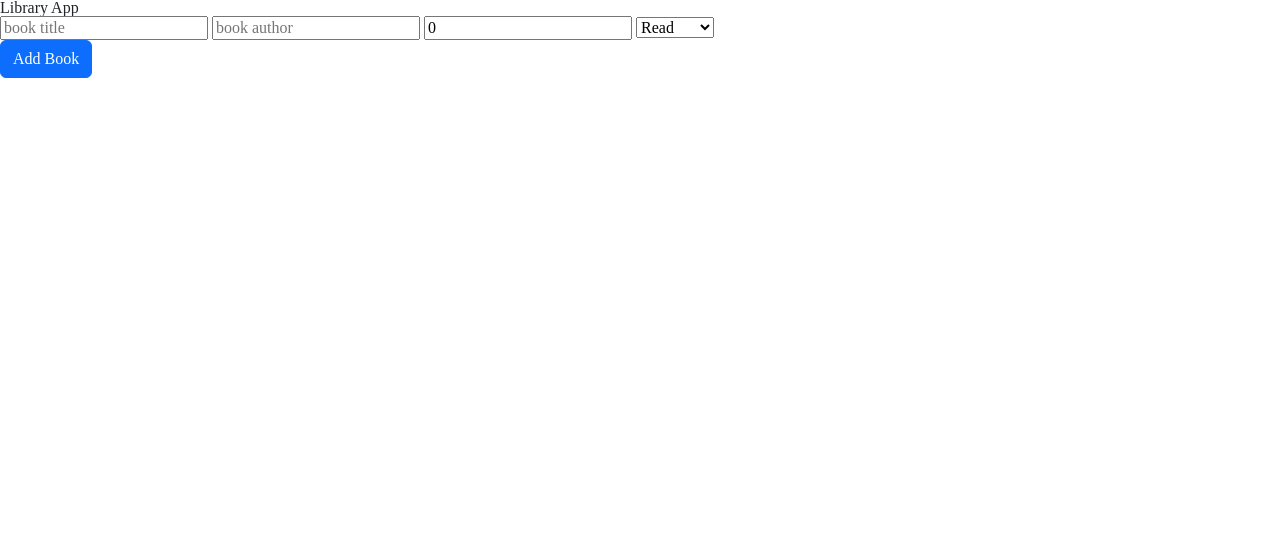
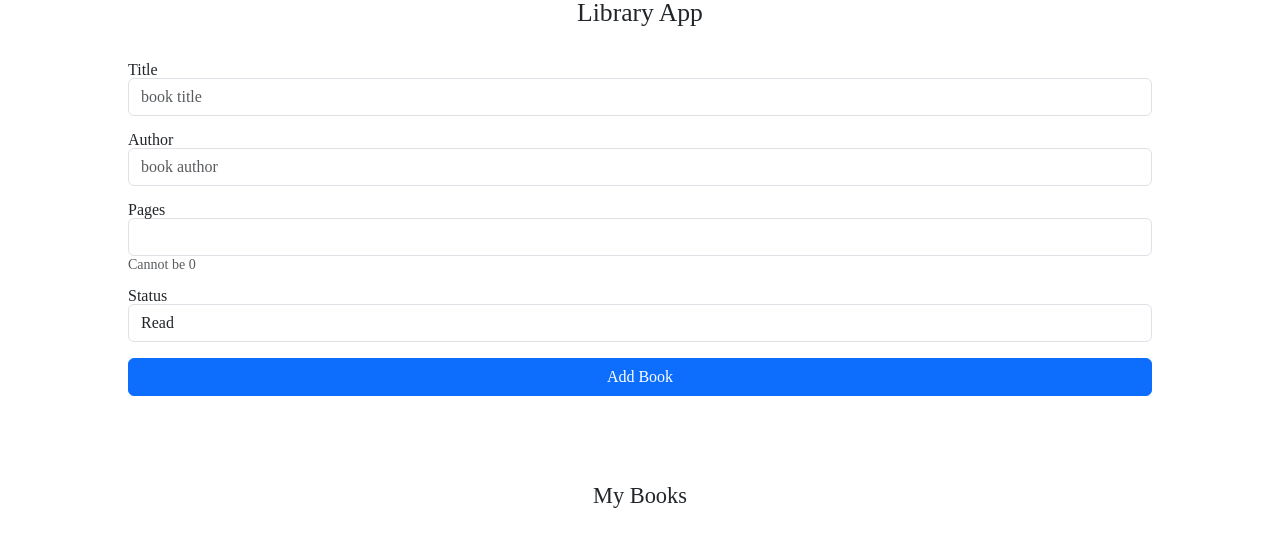
Before and after one commit to MajdQumseya/TOP-Library-JS, a plain HTML site: page index.html in a window 1280 px wide. Drawn offline with nearby package versions, Linux system fonts and the light colour scheme.

Commit message:
finished basic styling

```diff
--- a/index.html
+++ b/index.html
@@ -14,19 +14,46 @@
     <link rel="stylesheet" href="style.css" />
   </head>
   <body>
-    <h1>Library App</h1>
-    <form id="bookForm">
-      <input type="text" name="title" id="title" placeholder="book title" />
-      <input type="text" name="author" id="author" placeholder="book author" />
-      <input type="number" name="pages" id="pages" value=0 />
-      <select name="status" id="status">
-        <option value="Read">Read</option>
-        <option value="Not Read">Not read</option>
-      </select>
+    <h1 class="heading-text text-center">Library App</h1>
+
+    <form id="book-form">
+      <div class="form-group">
+        <label for="title">Title</label>
+        <input class="form-control" type="text" name="title" id="title" placeholder="book title" />
+      </div>
+
+      <div class="form-group">
+        <label for="author">Author</label>
+        <input
+        class="form-control"
+          type="text"
+          name="author"
+          id="author"
+          placeholder="book author"
+        />
+      </div>
+
+      <div class="form-group">
+        <label for="pages">Pages</label>
+
+        <input class="form-control" type="number" name="pages" id="pages" />
+        <small id="pagesHelp" class="form-text text-muted">Cannot be 0</small>
+      </div>
+
+      <div class="form-group">
+        <label for="status">Status</label>
+        <select class="form-control" name="status" id="status">
+          <option value="Read">Read</option>
+          <option value="Not Read">Not Read</option>
+        </select>
+      </div>
+
       <br />
       <button class="btn btn-primary" type="submit">Add Book</button>
     </form>
 
+
+    <h2 class="my-books text-center">My Books</h2>
     <div id="library">
 
     </div>
--- a/main.js
+++ b/main.js
@@ -7,7 +7,7 @@ const titleInput = document.querySelector("#title");
 const authorInput = document.querySelector("#author");
 const pagesInput = document.querySelector('#pages');
 const statusInput = document.querySelector("#status");
-const bookForm = document.querySelector('#bookForm');
+const bookForm = document.querySelector('#book-form');
 
 // const toggleReadBtn = document.querySelector('#toggleRead');
 
@@ -60,8 +60,8 @@ function Book(title, author, pages, status) {
 }
 
 function addBookToLibrary() {
-    if (titleInput.value.length === 0 || authorInput.value.length === 0) {
-        alert('Please enter a value for book title and book author');
+    if (titleInput.value.length === 0 || authorInput.value.length === 0 || pagesInput.value <= 0) {
+        alert('Please enter a valid value for book title, book author, and book pages');
         return;
     }
 
--- a/style.css
+++ b/style.css
@@ -1,10 +1,35 @@
+.heading-text {
+    font-size: 1.6rem;
+    margin-bottom: 20px;
+}
+
+.my-books {
+    font-size: 1.4rem;
+    margin-top: 7%;
+}
 
 #book-form {
+    width: 80%;
+    display: flex;
+    flex-direction: column;
+    margin: 0 auto;
+}
+
+#book-form > div {
+
+    margin-top: 16px;
 
 }
 
 #library {
+    flex-wrap: wrap;
+    display: flex;
+    width:  80%;
+    margin: 0 auto;
+}
 
+#library > div {
+    margin-top: 2%;
 }
 
 .card {
```
